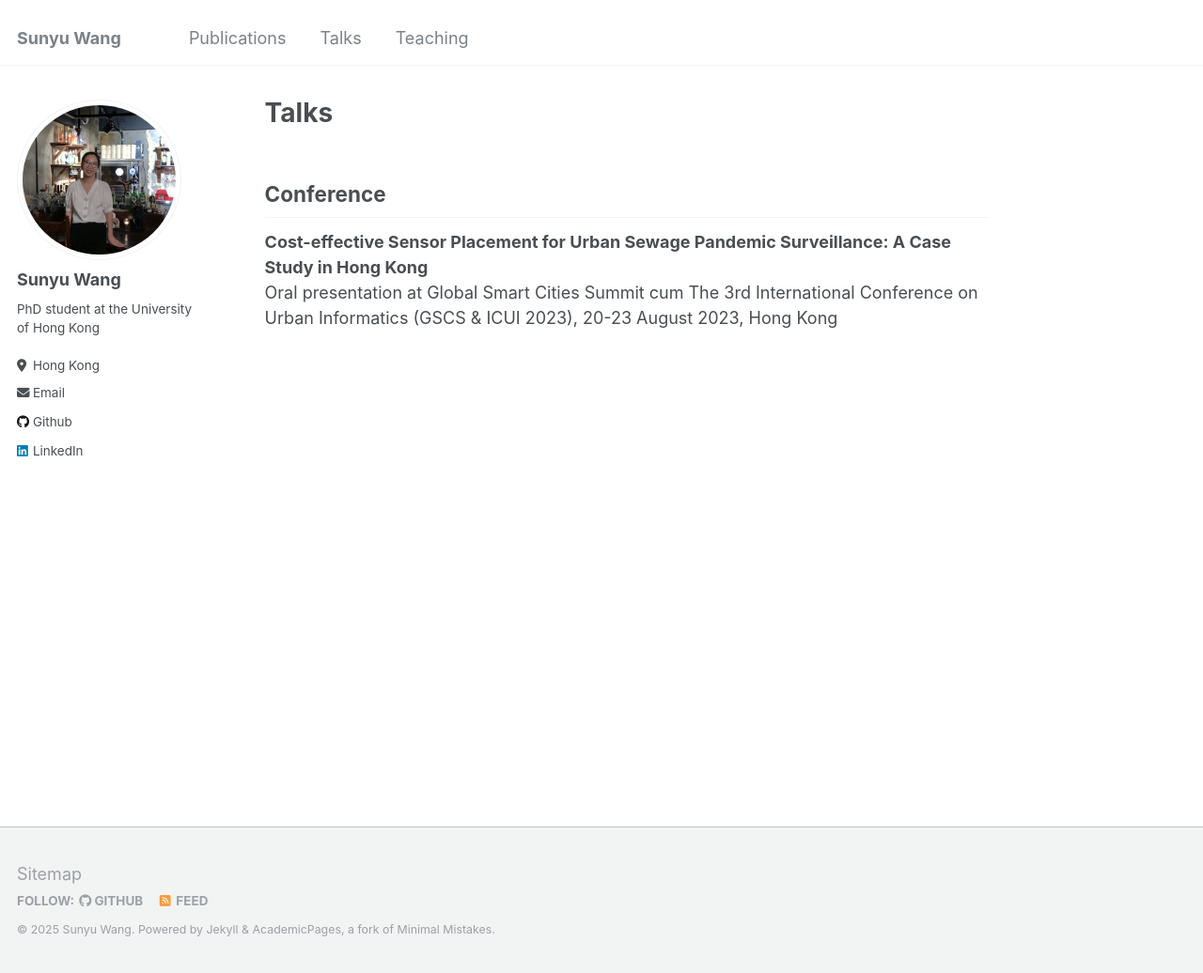
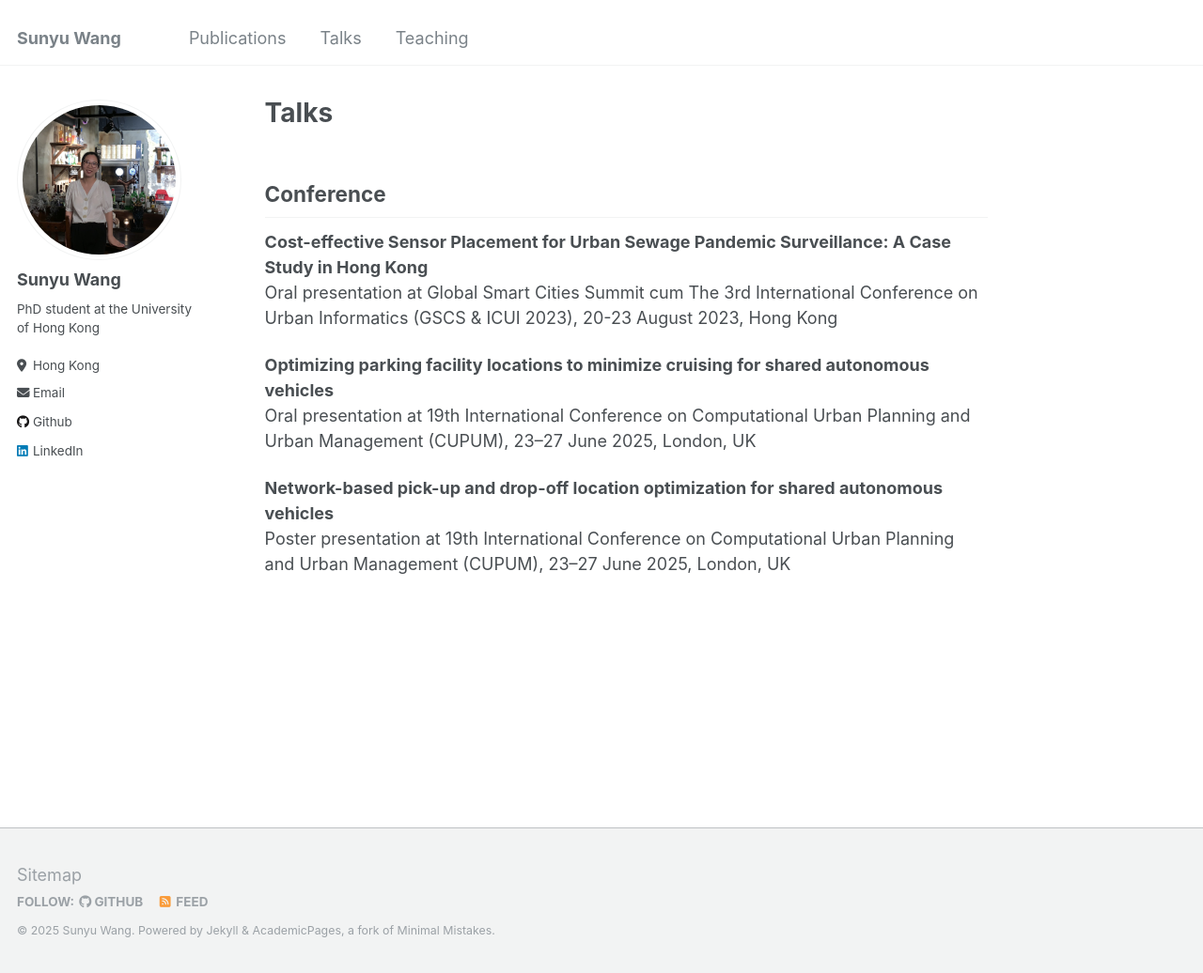
Before and after one commit to sywang-20/sywang-20.github.io, a Jekyll site: the page built from _pages/talks.md, in a window 1280 px wide and 1036 px high. Shown: the whole window at 94% size. Built offline with Jekyll 4.4.1, drawn with Linux system fonts in a browser that asks for light colours.

Commit message:
Update talks.md

```diff
--- a/_pages/talks.md
+++ b/_pages/talks.md
@@ -8,3 +8,9 @@ Conference
 -----------
 **Cost-effective Sensor Placement for Urban Sewage Pandemic Surveillance: A Case Study in Hong Kong** \
 Oral presentation at Global Smart Cities Summit cum The 3rd International Conference on Urban Informatics (GSCS & ICUI 2023), 20-23 August 2023, Hong Kong
+
+**Optimizing parking facility locations to minimize cruising for shared autonomous vehicles**\
+Oral presentation at 19th International Conference on Computational Urban Planning and Urban Management (CUPUM), 23–27 June 2025, London, UK
+
+**Network-based pick-up and drop-off location optimization for shared autonomous vehicles**\
+Poster presentation at 19th International Conference on Computational Urban Planning and Urban Management (CUPUM), 23–27 June 2025, London, UK
```
